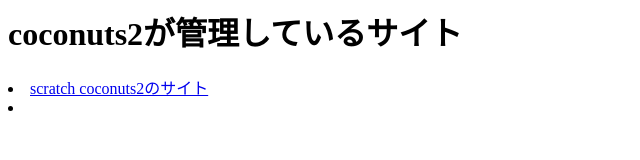
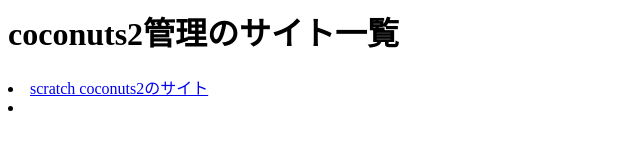
Before and after one commit to coconuts2/coconuts2.github.io, a plain HTML site: page index.html in a window 1280 px wide. Shown: the whole page, without its empty margins (0-640 px from the left). Drawn offline with Linux system fonts and the light colour scheme.

Commit message:
文言変更

```diff
--- a/index.html
+++ b/index.html
@@ -1,2 +1,2 @@
-<h1>coconuts2が管理しているサイト</h1>
+<h1>coconuts2管理のサイト一覧</h1>
 <li><a href="scratch">scratch coconuts2のサイト</a><li>
```
